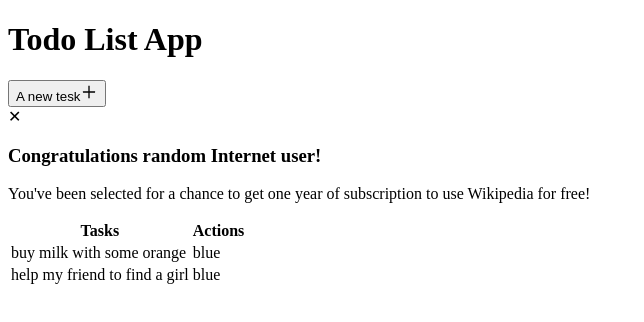
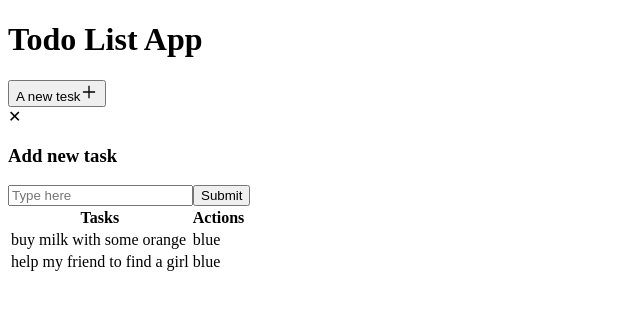
Before and after one commit to Manidoux41/simple-todoapp, a Next.js app: page / in a window 1280 px wide. Shown: the top 322 px of the page, without its empty margins (0-644 px from the left). Built offline with nearby package versions, Linux system fonts and the light colour scheme; data requests are answered from the project's data file.

Commit message:
add form modal

```diff
--- a/app/components/AddTask.tsx
+++ b/app/components/AddTask.tsx
@@ -11,7 +11,15 @@ const AddTask = () => {
   return (
     <div>
         <button onClick={() => setModalOpen(true)} className="btn btn-primary w-full">A new tesk<AiOutlinePlus className='ml-2' size={18}/></button>
-        <Modal modalOpen={modalOpen} setModalOpen={setModalOpen}/>
+        <Modal modalOpen={modalOpen} setModalOpen={setModalOpen}>
+          <form>
+            <h3 className='font-bold text-lg'>Add new task</h3>
+            <div className='modal-action'>
+            <input type="text" placeholder="Type here" className="input input-bordered w-full" />
+            <button type='submit' className='btn'>Submit</button>
+            </div>
+          </form>
+        </Modal>
     </div>
   )
 }
--- a/app/components/Modal.tsx
+++ b/app/components/Modal.tsx
@@ -1,9 +1,10 @@
 interface ModalProps {
   modalOpen: boolean;
-  setModalOpen: (open: boolean) => boolean;
+  setModalOpen: (open: boolean) => boolean | void;
+  children: React.ReactNode;
 }
 
-const Modal: React.FC<ModalProps> = ({ modalOpen, setModalOpen }) => {
+const Modal: React.FC<ModalProps> = ({ modalOpen, setModalOpen, children }) => {
   return (
     <div className={`modal ${modalOpen ? "modal-open" : ""}`}>
       <div className="modal-box relative">
@@ -14,13 +15,7 @@ const Modal: React.FC<ModalProps> = ({ modalOpen, setModalOpen }) => {
         >
           ✕
         </label>
-        <h3 className="text-lg font-bold">
-          Congratulations random Internet user!
-        </h3>
-        <p className="py-4">
-          You've been selected for a chance to get one year of subscription to
-          use Wikipedia for free!
-        </p>
+        {children}
       </div>
     </div>
   );
```
